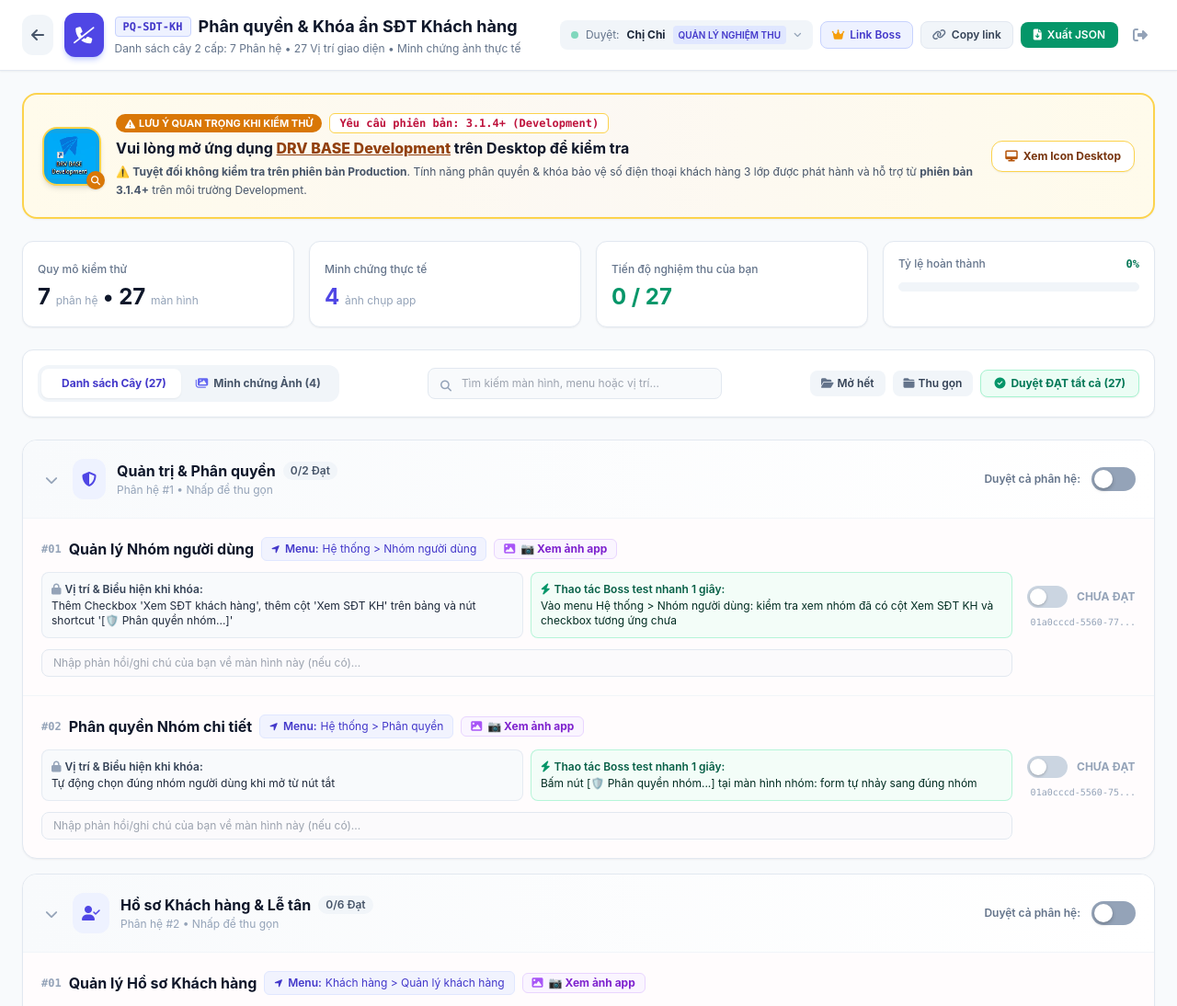
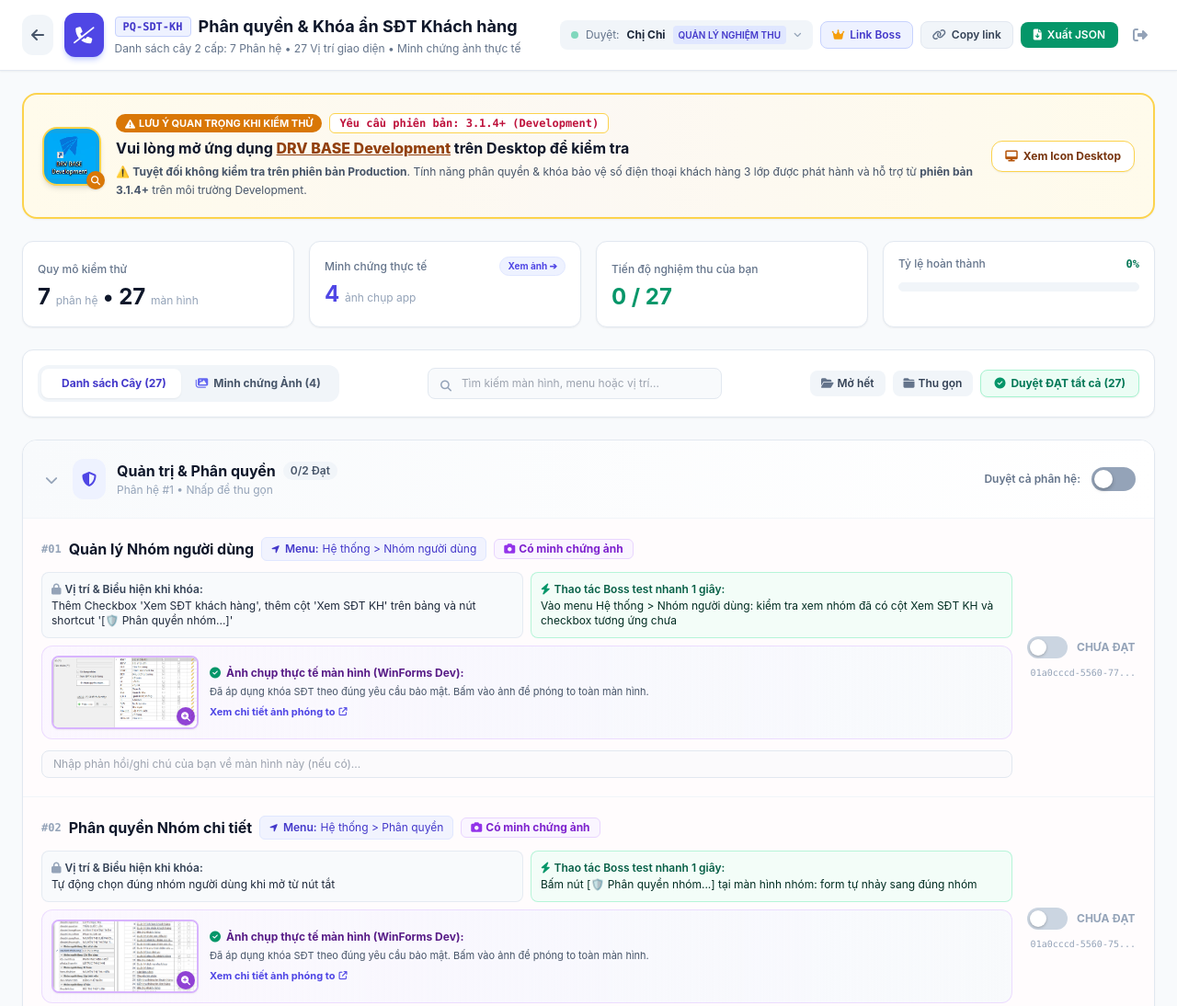
Before and after one commit to drv7285/drv-tasks-sln, a plain HTML site: page tasks/2026/09/PQ-SDT-KH/index.html in a window 1280 px wide. Shown: the top 1094 px of the page at 92% size. Drawn offline with nearby package versions, Linux system fonts and the light colour scheme.

Commit message:
feat(images): hien thi thumbnail anh truc tiep tren cay, them cache buster va ho tro view=gallery

```diff
--- a/tasks/2026/09/PQ-SDT-KH/index.html
+++ b/tasks/2026/09/PQ-SDT-KH/index.html
@@ -273,8 +273,11 @@
         <span class="text-xs text-slate-500 font-medium">Quy mô kiểm thử</span>
         <p class="text-2xl font-bold text-slate-900 mt-1">7 <span class="text-xs text-slate-400 font-normal">phân hệ</span> • 27 <span class="text-xs text-slate-400 font-normal">màn hình</span></p>
       </div>
-      <div class="bg-white p-4 rounded-xl border border-slate-200 shadow-sm">
-        <span class="text-xs text-slate-500 font-medium">Minh chứng thực tế</span>
+      <div class="bg-white p-4 rounded-xl border border-slate-200 shadow-sm cursor-pointer hover:border-indigo-400 hover:shadow-md transition group" onclick="switchViewMode('gallery')" title="Bấm để chuyển nhanh sang xem toàn bộ Minh chứng Ảnh">
+        <div class="flex items-center justify-between">
+          <span class="text-xs text-slate-500 font-medium">Minh chứng thực tế</span>
+          <span class="text-[10px] font-bold text-indigo-600 bg-indigo-50 px-2 py-0.5 rounded-full border border-indigo-100 group-hover:bg-indigo-600 group-hover:text-white transition">Xem ảnh ➔</span>
+        </div>
         <p class="text-2xl font-bold text-indigo-600 mt-1">4 <span class="text-xs text-slate-400 font-normal">ảnh chụp app</span></p>
       </div>
       <div class="bg-white p-4 rounded-xl border border-slate-200 shadow-sm">
@@ -380,9 +383,9 @@
 
       updateUserUI();
 
-      // 2. Tải data.json gốc
+      // 2. Tải data.json gốc (kèm cache buster Date.now để không bao giờ bị lưu cache cũ trên trình duyệt)
       try {
-        const res = await fetch('data.json');
+        const res = await fetch(`data.json?t=${Date.now()}`, { cache: 'no-store' });
         rawTaskData = await res.json();
       } catch (err) {
         console.error('Không thể tải data.json:', err);
@@ -392,8 +395,13 @@
       // 3. Tải trạng thái lưu trữ riêng của user hiện tại
       loadUserAcceptanceData();
 
-      // 4. Render chế độ xem mặc định
-      renderCurrentView();
+      // 4. Kiểm tra URL nếu có yêu cầu mở tab Gallery trước (?view=gallery hoặc ?tab=gallery)
+      const urlParams = new URLSearchParams(window.location.search);
+      if (urlParams.get('view') === 'gallery' || urlParams.get('tab') === 'gallery') {
+        switchViewMode('gallery');
+      } else {
+        renderCurrentView();
+      }
     }
 
     // Cập nhật thông tin User trên Header
@@ -405,7 +413,7 @@
     }
 
     function getUserStorageKey() {
-      return `drv_tasks_acceptance_${rawTaskData.taskCode}_${currentUser.username}_v2`;
+      return `drv_tasks_acceptance_${rawTaskData.taskCode}_${currentUser.username}_v3`;
     }
 
     // Tải dữ liệu nghiệm thu riêng của User từ localStorage
@@ -613,10 +621,10 @@
                     </div>
 
                     ${item.image ? `
-                      <button type="button" onclick="openLightbox('${item.image}', '${item.screenName}')" class="inline-flex items-center space-x-1.5 px-2.5 py-0.5 bg-purple-50 hover:bg-purple-100 text-purple-700 text-xs font-bold rounded-md border border-purple-200 transition" title="Bấm xem ảnh chụp thực tế">
-                        <i class="fa-solid fa-image text-purple-500"></i>
-                        <span>📷 Xem ảnh app</span>
-                      </button>
+                      <span class="inline-flex items-center space-x-1 px-2.5 py-0.5 bg-purple-50 text-purple-700 text-xs font-bold rounded-md border border-purple-200">
+                        <i class="fa-solid fa-camera text-purple-600"></i>
+                        <span>Có minh chứng ảnh</span>
+                      </span>
                     ` : ''}
                   </div>
 
@@ -631,6 +639,29 @@
                       <span class="text-emerald-950">${item.testInstruction}</span>
                     </div>
                   </div>
+
+                  <!-- Screenshot Thumbnail Preview (nếu có ảnh) -->
+                  ${item.image ? `
+                    <div class="mt-2 p-2.5 bg-gradient-to-r from-purple-50/70 via-indigo-50/40 to-slate-50 rounded-xl border border-purple-200/80 flex flex-col sm:flex-row items-start sm:items-center gap-3">
+                      <div class="relative cursor-pointer shrink-0 group" onclick="openLightbox('${item.image}', '${item.screenName}')" title="Nhấp để phóng to ảnh chụp màn hình">
+                        <img src="${item.image}" alt="${item.screenName}" class="h-16 w-32 sm:h-20 sm:w-40 object-cover rounded-lg border-2 border-purple-300 shadow-sm group-hover:scale-105 group-hover:border-purple-500 transition duration-200 bg-white">
+                        <span class="absolute bottom-1 right-1 bg-purple-700/85 backdrop-blur-xs text-white rounded-full w-5 h-5 flex items-center justify-center text-[10px] shadow">
+                          <i class="fa-solid fa-magnifying-glass-plus"></i>
+                        </span>
+                      </div>
+                      <div class="text-xs space-y-1">
+                        <div class="font-bold text-purple-900 flex items-center space-x-1.5">
+                          <i class="fa-solid fa-circle-check text-emerald-600"></i>
+                          <span>Ảnh chụp thực tế màn hình (WinForms Dev):</span>
+                        </div>
+                        <p class="text-[11px] text-slate-600 leading-relaxed">Đã áp dụng khóa SĐT theo đúng yêu cầu bảo mật. Bấm vào ảnh để phóng to toàn màn hình.</p>
+                        <button type="button" onclick="openLightbox('${item.image}', '${item.screenName}')" class="text-[11px] font-bold text-indigo-600 hover:text-indigo-800 hover:underline inline-flex items-center space-x-1">
+                          <span>Xem chi tiết ảnh phóng to</span>
+                          <i class="fa-solid fa-arrow-up-right-from-square text-[9px]"></i>
+                        </button>
+                      </div>
+                    </div>
+                  ` : ''}
 
                   <!-- Note input -->
                   <div class="pt-1">
```
Also changed, not shown: index.html (+7 -2 lines), 1 other file.
